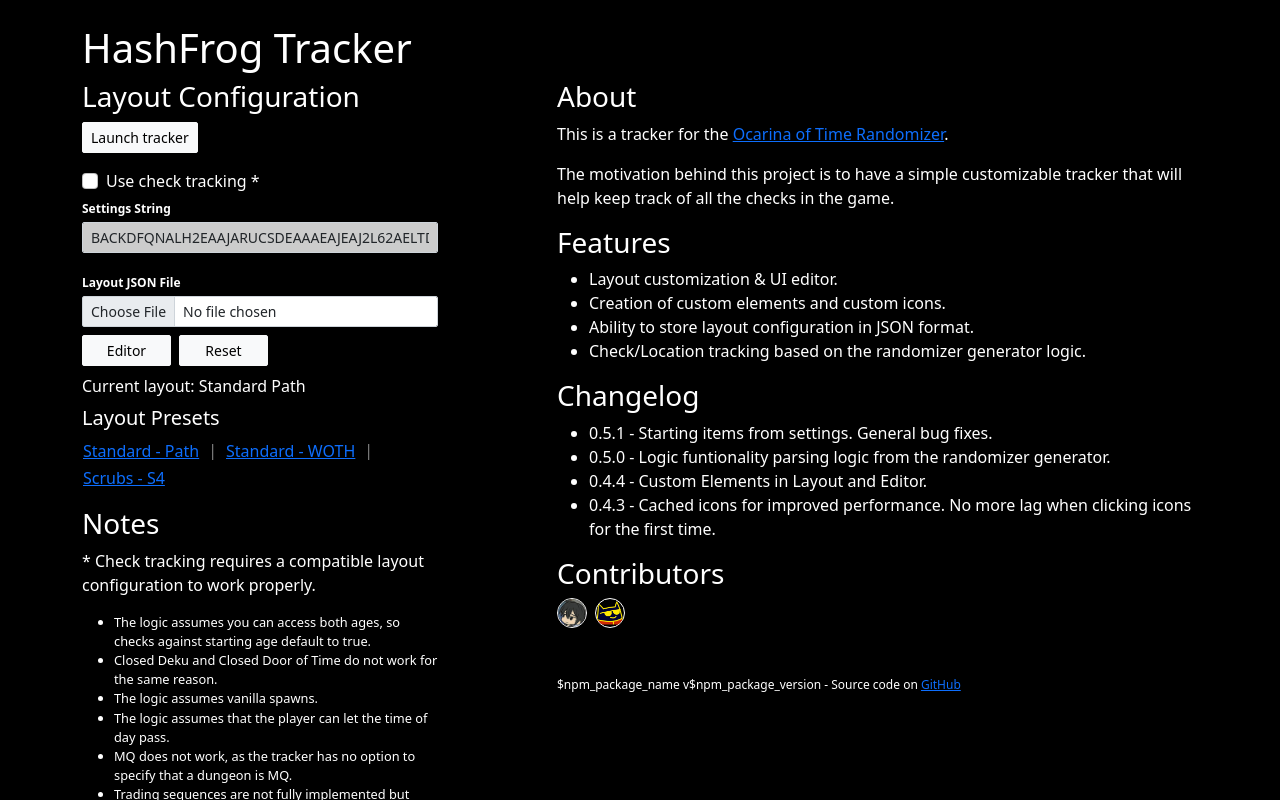
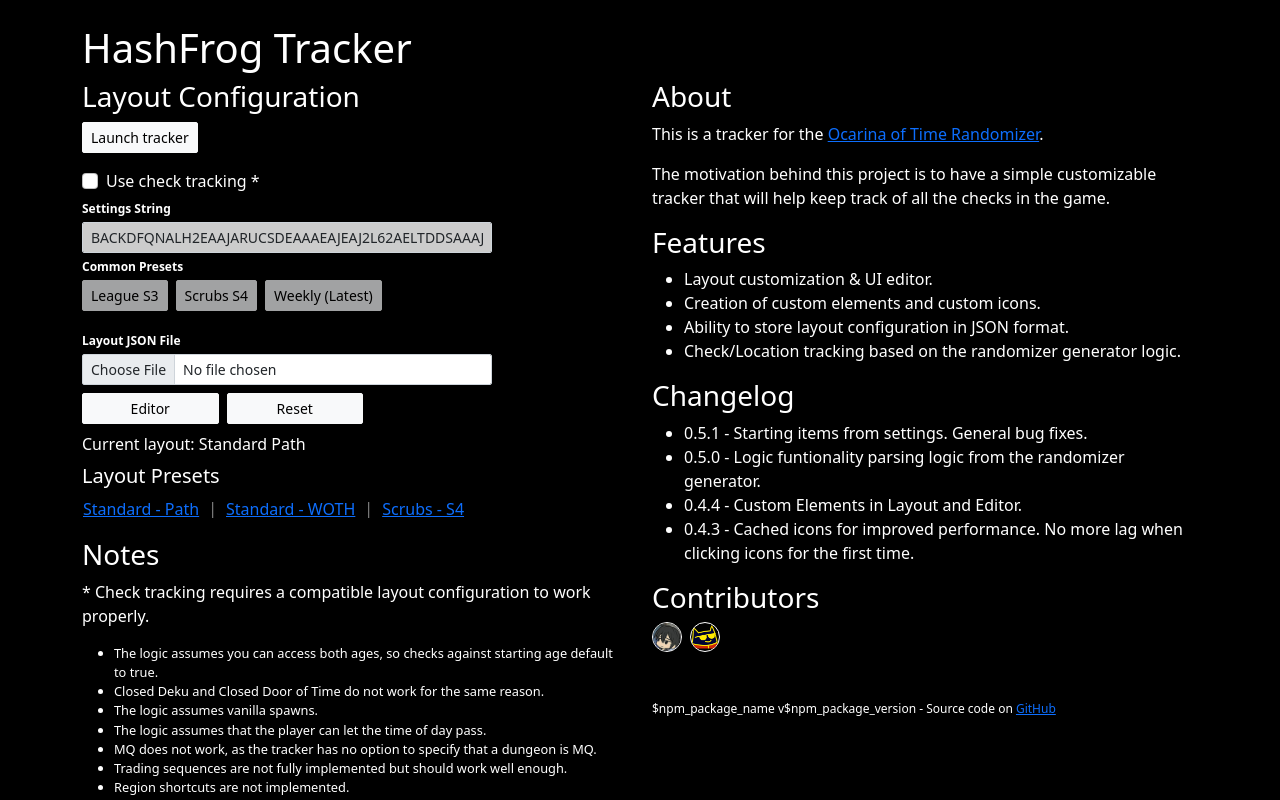
Before and after one commit to wafo/hashfrog_tracker, a React (Create React App) app: page / in a window 1280 px wide. Shown: the top 800 px of the page. Built offline with nearby package versions, Linux system fonts and the light colour scheme.

Commit message:
Fix: scroll, layout, strings

```diff
--- a/public/index.html
+++ b/public/index.html
@@ -5,10 +5,7 @@
     <link rel="icon" href="%PUBLIC_URL%/favicon.ico" />
     <meta name="viewport" content="width=device-width, initial-scale=1" />
     <meta name="theme-color" content="#000000" />
-    <meta
-      name="description"
-      content="Just another tracker for OoTR"
-    />
+    <meta name="description" content="Just another tracker for OoTR" />
     <link rel="apple-touch-icon" href="%PUBLIC_URL%/logo192.png" />
     <!--
       manifest.json provides metadata used when your web app is installed on a
@@ -39,5 +36,14 @@
       To begin the development, run `npm start` or `yarn start`.
       To create a production bundle, use `npm run build` or `yarn build`.
     -->
+    <script>
+      window.onload = () => {
+        if(window.location.pathname === "/") {
+          document.body.style.overflow = "auto";
+        } else {
+          document.body.style.overflow = "hidden";
+        }
+      };
+    </script>
   </body>
 </html>
--- a/src/components/LayoutSelector.js
+++ b/src/components/LayoutSelector.js
@@ -63,7 +63,7 @@ const LayoutSelector = () => {
         </label>
         <input
           key={key}
-          className="form-control form-control-sm"
+          className="form-control form-control-sm w-75"
           type="file"
           id="layout-selector"
           onChange={handleInputChange}
--- /dev/null
+++ b/src/data/setting-strings.json
@@ -0,0 +1,5 @@
+{
+  "league_s3": "BACKDFQNALH2EAAJARUCSDEAAAEAJEAJ2L62AELTDDSAAAJJCAACABSAQAG2XL8U36HBLTCAYEBAEM2AA24NAS8AFAJCA",
+  "scrubs_s4": "BAAKLNEASJH2EAAJAR4LSCEAAAEAJEAJYWJAABUCBAEAAAJYAJCUHWHCSAACABSAGAC6SKSC2JFR3N8VCFAUKCAJ2ASBAPCAJRSCAEB",
+  "weekly": "BAAKMMEASJH2EAAJARUCSDEAAAEAJEAJSWJAABUCBAEAAAJJCAACABSAGAC6SKSC2AZL3MGV9EJFLA2UEASASBJPFAJRSCAEB"
+}
--- a/src/noscroll.css
+++ /dev/null
@@ -1,3 +0,0 @@
-body {
-  overflow: hidden;
-}
--- a/src/scenes/TrackerChecks.js
+++ b/src/scenes/TrackerChecks.js
@@ -1,6 +1,5 @@
 import { useEffect, useState } from "react";
 
-import "../noscroll.css";
 import Checks from "./Checks";
 import Layout from "./Layout";
 import frog from "../assets/icons/hashfrogsping.gif";
@@ -18,7 +17,6 @@ const TrackerChecks = () => {
     LogicLoader.loadLogicFiles().then(({ logicHelpersFile, dungeonFiles, overworldFile }) => {
       Locations.initialize(dungeonFiles, overworldFile);
       const settings = LogicHelper.initialize(logicHelpersFile);
-      console.log(settings);
       updateItemsFromLogic(settings); // Starting items.
       setIsLoading(false);
     });
--- a/src/scenes/TrackerLauncher.js
+++ b/src/scenes/TrackerLauncher.js
@@ -4,6 +4,7 @@ import LayoutSelector from "../components/LayoutSelector";
 import { useLayout } from "../context/layoutContext";
 import { useSettingsString } from "../context/trackerContext";
 import useDebounce from "../hooks/useDebounce";
+import SettingStringsJSON from "../data/setting-strings.json";
 
 const baseURL = process.env.PUBLIC_URL;
 
@@ -51,6 +52,10 @@ const TrackerLauncher = () => {
     setSettingsStringCache(debouncedString);
   }, [debouncedString, setSettingsStringCache]);
 
+  const updateString = preset => {
+    setSettingsString(SettingStringsJSON[preset]);
+  };
+
   return (
     <Fragment>
       <div className="row">
@@ -72,13 +77,13 @@ const TrackerLauncher = () => {
               Use check tracking *
             </label>
           </div>
-          <div className="mb-3">
+          <div className="">
             <label htmlFor="layout-selector" className="form-label">
               Settings String
             </label>
             <input
               type="text"
-              className="form-control form-control-sm"
+              className="form-control form-control-sm w-75"
               id="setting_string"
               name="setting_string"
               placeholder="Settings String same as the generator" // League S3
@@ -86,6 +91,20 @@ const TrackerLauncher = () => {
               onChange={({ target: { value } }) => setSettingsString(value)}
               disabled={!checks}
             />
+          </div>
+          <div className="mb-3">
+            <label htmlFor="layout-selector" className="form-label w-100">
+              Common Presets
+            </label>
+            <button type="button" className="btn btn-light btn-sm me-2" onClick={() => updateString("league_s3")} disabled={!checks}>
+              League S3
+            </button>
+            <button type="button" className="btn btn-light btn-sm me-2" onClick={() => updateString("scrubs_s4")} disabled={!checks}>
+              Scrubs S4
+            </button>
+            <button type="button" className="btn btn-light btn-sm me-2" onClick={() => updateString("weekly")} disabled={!checks}>
+              Weekly (Latest)
+            </button>
           </div>
 
           <LayoutSelector />
--- a/src/scenes/TrackerLayout.js
+++ b/src/scenes/TrackerLayout.js
@@ -1,5 +1,4 @@
 import Layout from "./Layout";
-import "../noscroll.css";
 
 const TrackerLayout = () => {
   return (
--- a/src/scenes/Welcome.js
+++ b/src/scenes/Welcome.js
@@ -13,10 +13,10 @@ const Welcome = () => {
         </div>
       </div>
       <div className="row justify-content-between">
-        <div className="col-md-4">
+        <div className="col-md-6">
           <TrackerLauncher />
         </div>
-        <div className="col-md-7">
+        <div className="col-md-6">
           <h3>About</h3>
           <p>
             This is a tracker for the <a href="https://ootrandomizer.com/">Ocarina of Time Randomizer</a>.
```
